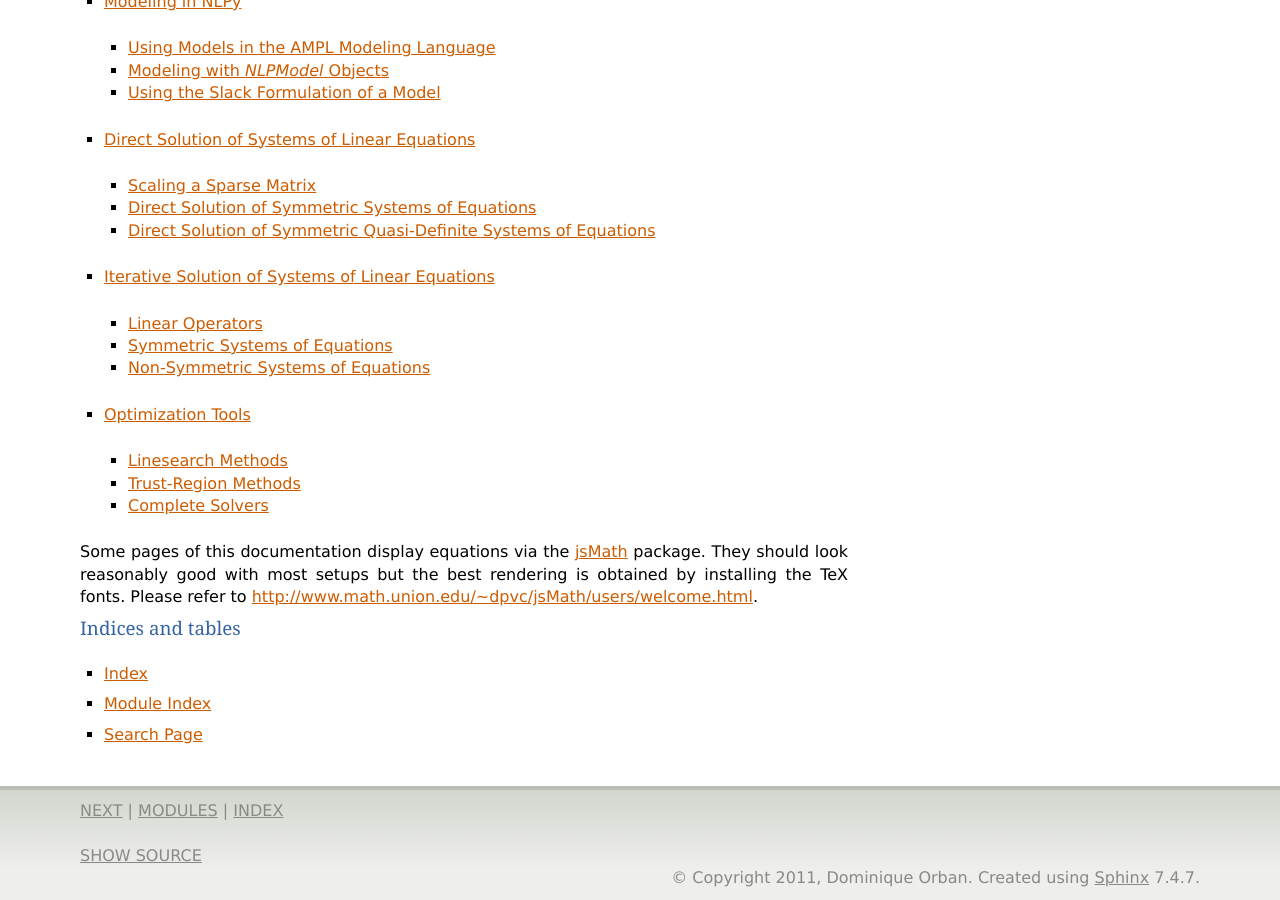
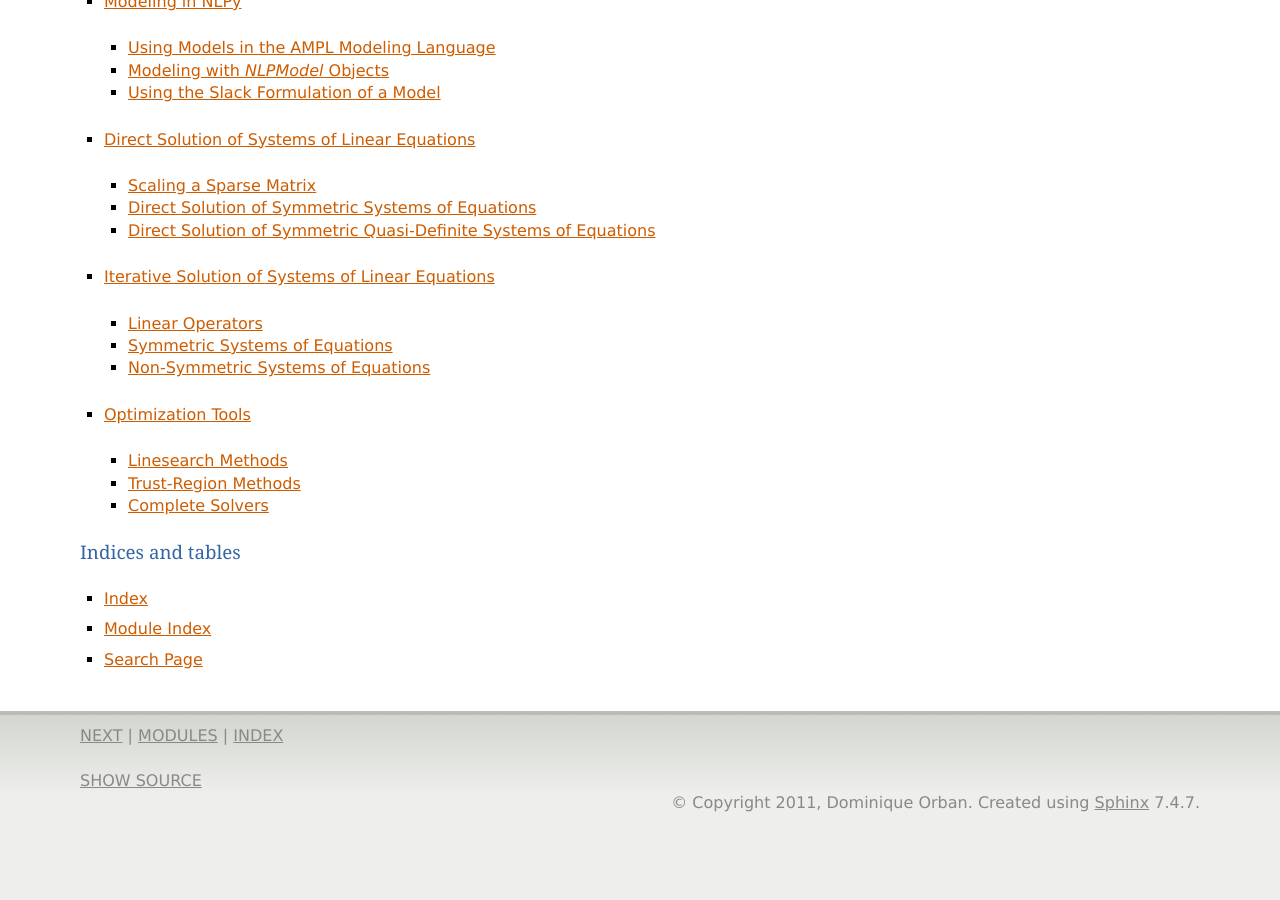
Before and after one commit to optimizers/nlpy, a Sphinx documentation site: the page built from doc/source/contents.rst, in a window 1280 px wide and 900 px high, scrolled down 810 px. Built offline with Sphinx 7.4.7, drawn with Linux system fonts in a browser that asks for light colours; after the commit the page ends 1635 px from its top, so only the background shows below that.

Commit message:
Remove bit on jsMath.

```diff
--- a/doc/source/contents.rst
+++ b/doc/source/contents.rst
@@ -41,13 +41,6 @@ Reference
    Optimization Tools <optim>
 
 
-Some pages of this documentation display equations via the `jsMath
-<http://www.math.union.edu/~dpvc/jsMath/welcome.html>`_ package. They should
-look reasonably good with most setups but the best rendering is obtained by
-installing the TeX fonts. Please refer to
-`http://www.math.union.edu/~dpvc/jsMath/users/welcome.html
-<http://www.math.union.edu/~dpvc/jsMath/users/welcome.html>`_.
-
 Indices and tables
 ==================
 
```
